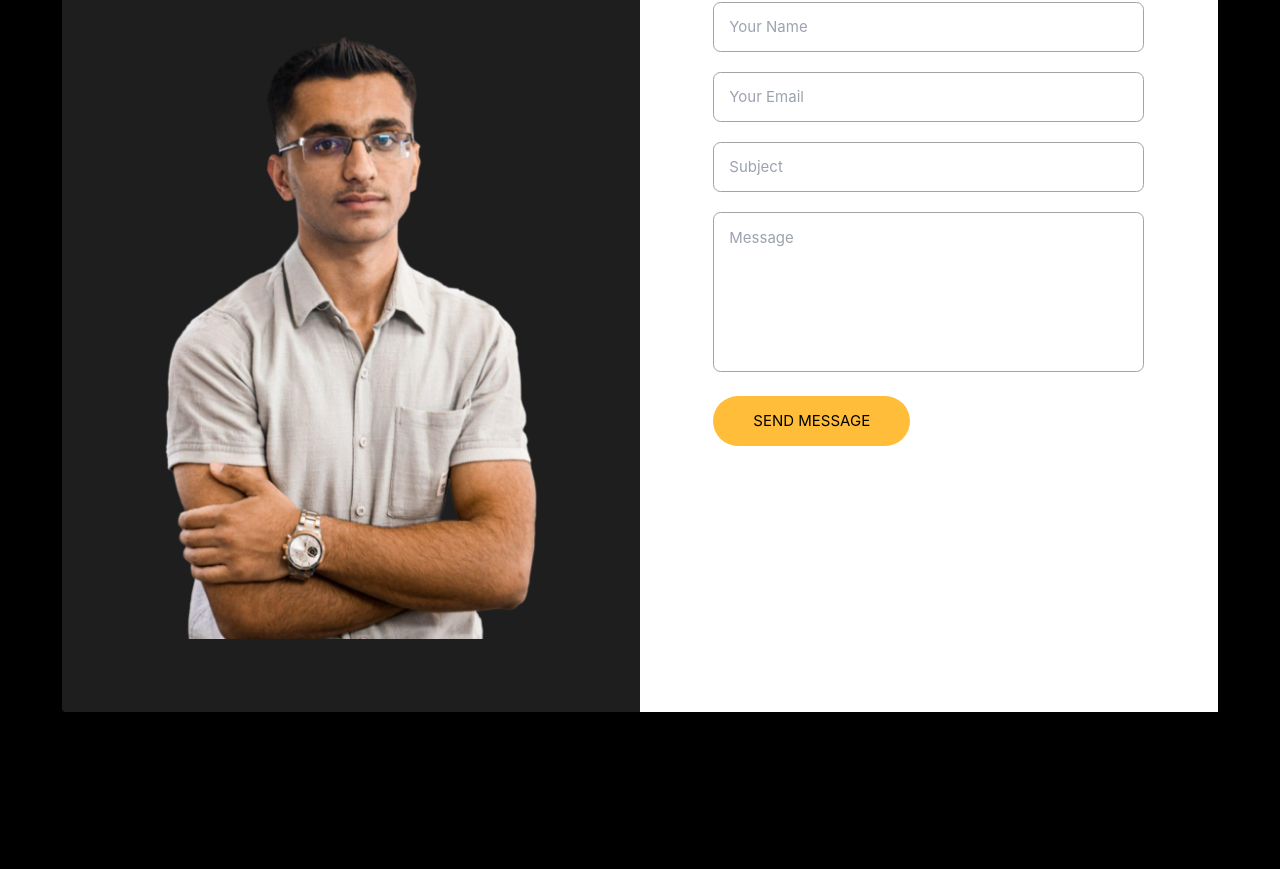
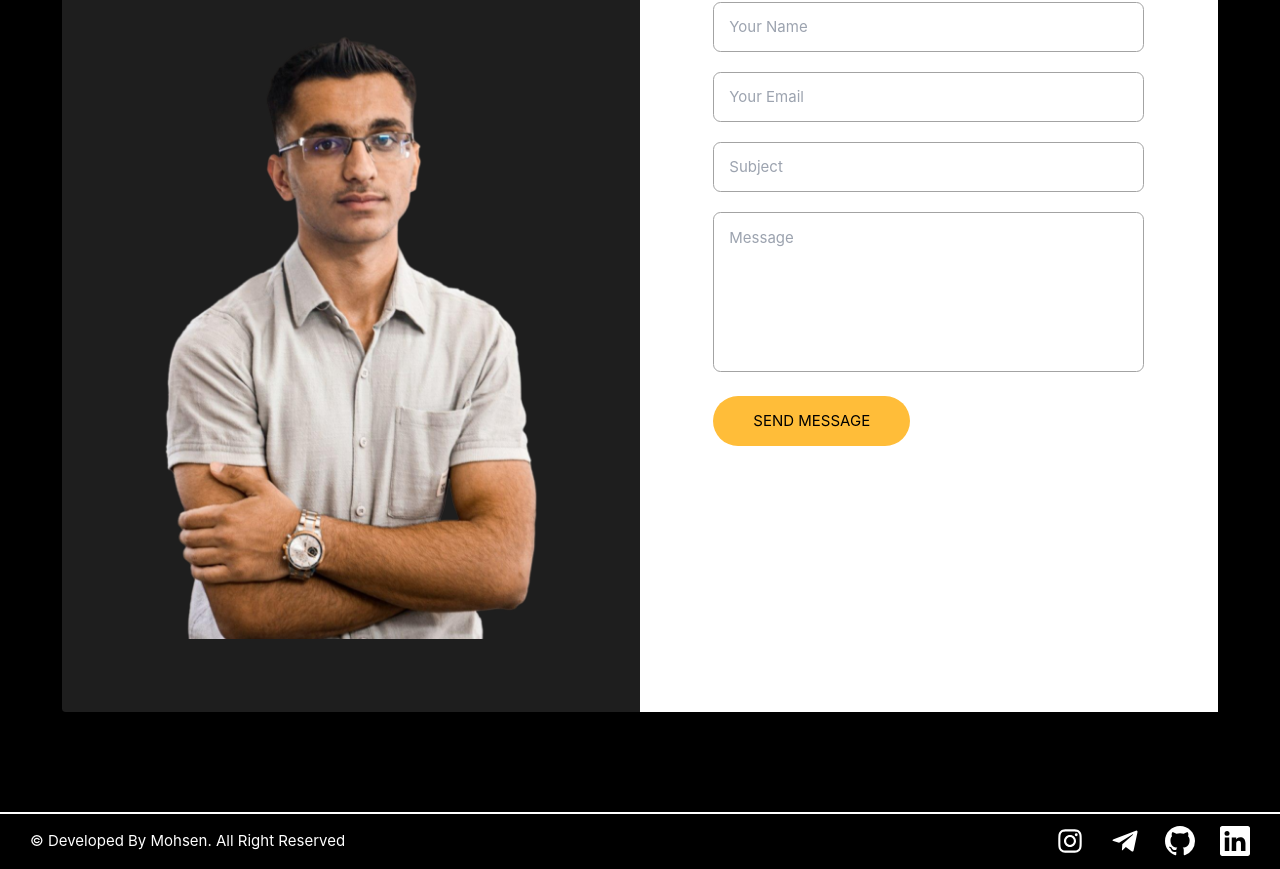
Before and after one commit to mohsenSeyedi/Me.com, a React (Create React App) app: page / in a window 1280 px wide. Shown: the part 7781-8650 px from the top of the page. Before the commit the page ends 8593 px from the top, so only its background shows below. Built offline with nearby package versions, Linux system fonts and the light colour scheme.

Commit message:
add Footer file to components

```diff
--- a/src/App.js
+++ b/src/App.js
@@ -8,7 +8,7 @@ import Projects from "./components/Header/Projects/Projects";
 import Blogs from "./components/Header/Blogs/Blogs";
 import Achievements from "./components/Header/Achievements/Achievements";
 import Contact from "./components/Header/Contact-Me/Contact";
-
+import Footer from "./components/Header/Footer/Footer";
 
 function App() {
   return (
@@ -22,6 +22,7 @@ function App() {
       <Blogs></Blogs>
       <Achievements></Achievements>
       <Contact></Contact>
+      <Footer></Footer>
     </div>
   );
 }
--- /dev/null
+++ b/src/components/Header/Footer/Footer.js
@@ -0,0 +1,18 @@
+import React from 'react'
+import { BsGithub ,BsLinkedin } from 'react-icons/bs'
+import { BiLogoTelegram } from 'react-icons/bi'
+import { AiOutlineInstagram  } from 'react-icons/ai'
+
+export default function Footer() {
+  return (
+    <section className='flex items-center justify-between px-12 border-solid border-t-2 border-white py-5'>
+        <p className='text-white font-swap text-2xl'>© Developed By Mohsen. All Right Reserved</p>
+        <div className='flex gap-10 justify-evenly text-5xl'>
+            <a href="https://instagram.com/mohsenseyedi1382" target='_blank'><AiOutlineInstagram /></a>
+            <a href="https://t.me/Mohsenseis" target='_blank'><BiLogoTelegram /></a>
+            <a href="https://github.com/mohsenseyedi" target='_blank'><BsGithub /></a>
+            <a href="https://github.com/mohsenseyedi" target='_blank'><BsLinkedin /></a>
+        </div>
+    </section>
+  )
+}
```
